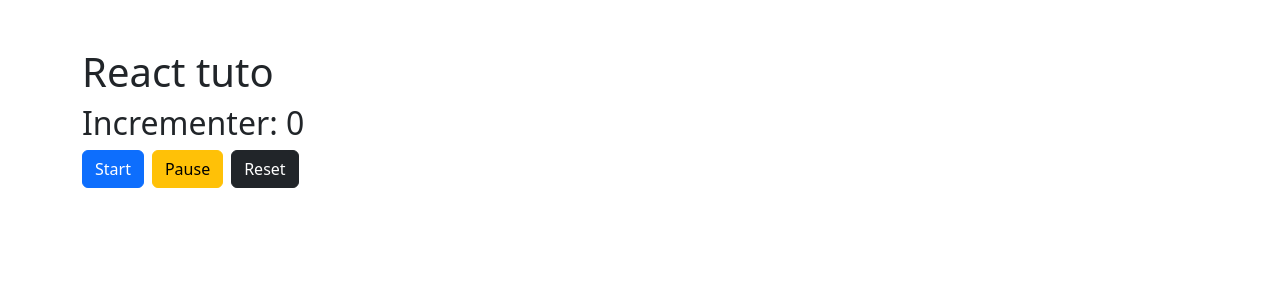
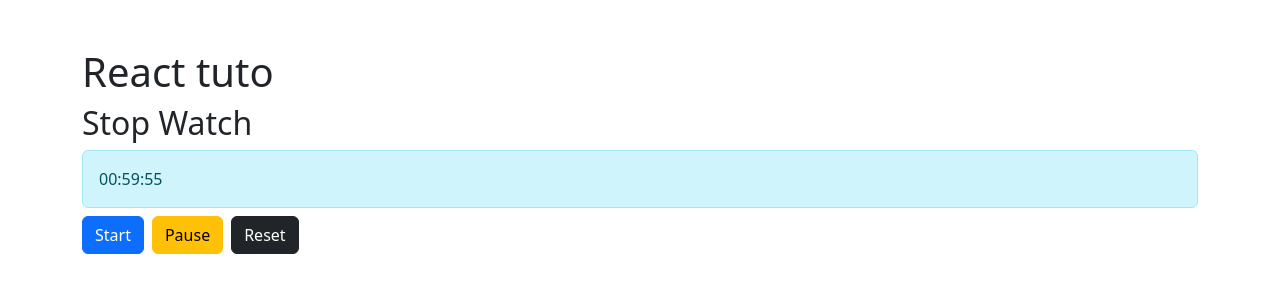
Before and after one commit to Hitch95/3WAcademy_React_Tuto_1, a React (Vite) app: page / in a window 1280 px wide. Shown: the top 300 px of the page. Built offline with nearby package versions, Linux system fonts and the light colour scheme.

Commit message:
add stopwatch exercice code

```diff
--- a/src/App.jsx
+++ b/src/App.jsx
@@ -1,12 +1,14 @@
 import Counter from './Counter';
 import Incrementer from './Incrementer';
+import StopWatch from './StopWatch';
 
 export default function App () {
   return (
     <div className='container my-5'>
       <h1>React tuto</h1>
       {/* <Counter /> */}
-      <Incrementer />
+      {/* <Incrementer /> */}
+      <StopWatch />
     </div>
   );
 }
--- a/src/StopWatch.jsx
+++ b/src/StopWatch.jsx
@@ -0,0 +1,16 @@
+import { useState } from "react";
+import FormattedTime from "./FormattedTime";
+
+export default function StopWatch() {
+    const initialTime = {sec: 55, min: 59, hour: 0}
+    const [time, setTime] = useState(initialTime)
+
+    return <>
+        <h2>Stop Watch</h2>
+        <FormattedTime time={time} />
+
+        <button className="btn btn-primary me-2">Start</button>
+        <button className="btn btn-warning me-2">Pause</button>
+        <button className="btn btn-dark">Reset</button>
+    </>
+}
```
Also changed, not shown: src/StopWatchEnd.jsx (added).
